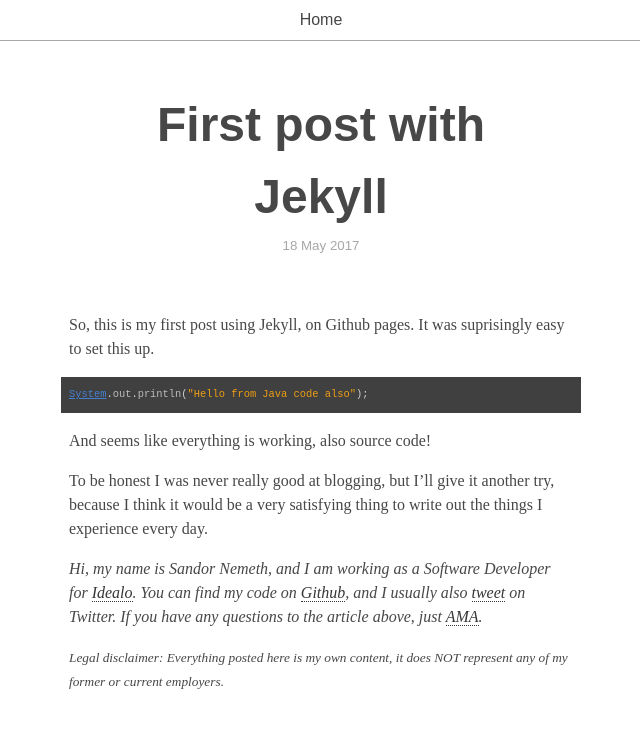
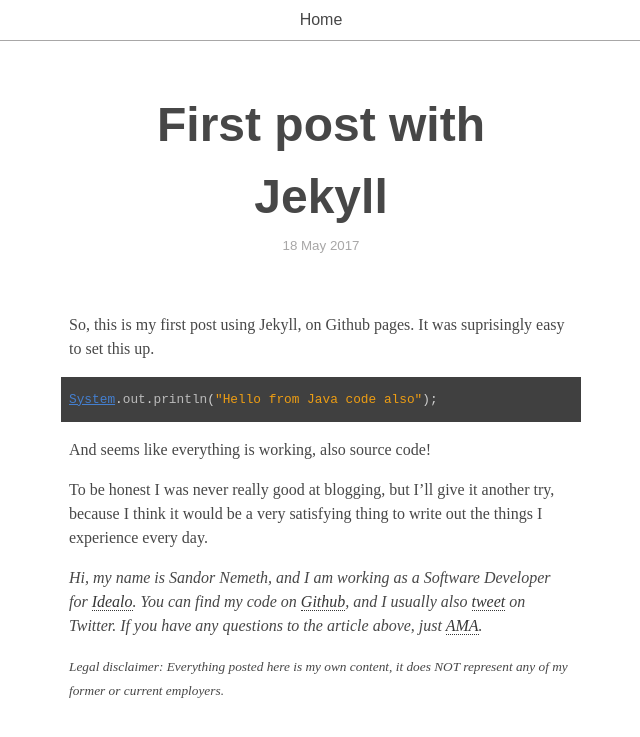
Before and after one commit to sandor-nemeth/sandor-nemeth.github.io, a Jekyll site: the page built from _posts/2017-05-18-first-post-with-jekyll.md, in a window 1280 px wide. Shown: the top 737 px of the page, without its empty margins (319-959 px from the left). Built offline with Jekyll 4.4.1, drawn with Linux system fonts in a browser that asks for light colours.

Commit message:
Set default font size to 16px

```diff
--- a/_sass/_theme.sass
+++ b/_sass/_theme.sass
@@ -14,6 +14,7 @@
 html, body
   width: 100%
   height: 100%
+  font-size: $base-font-size
   margin: 0
   padding: 0
   line-height: 1.5
```
